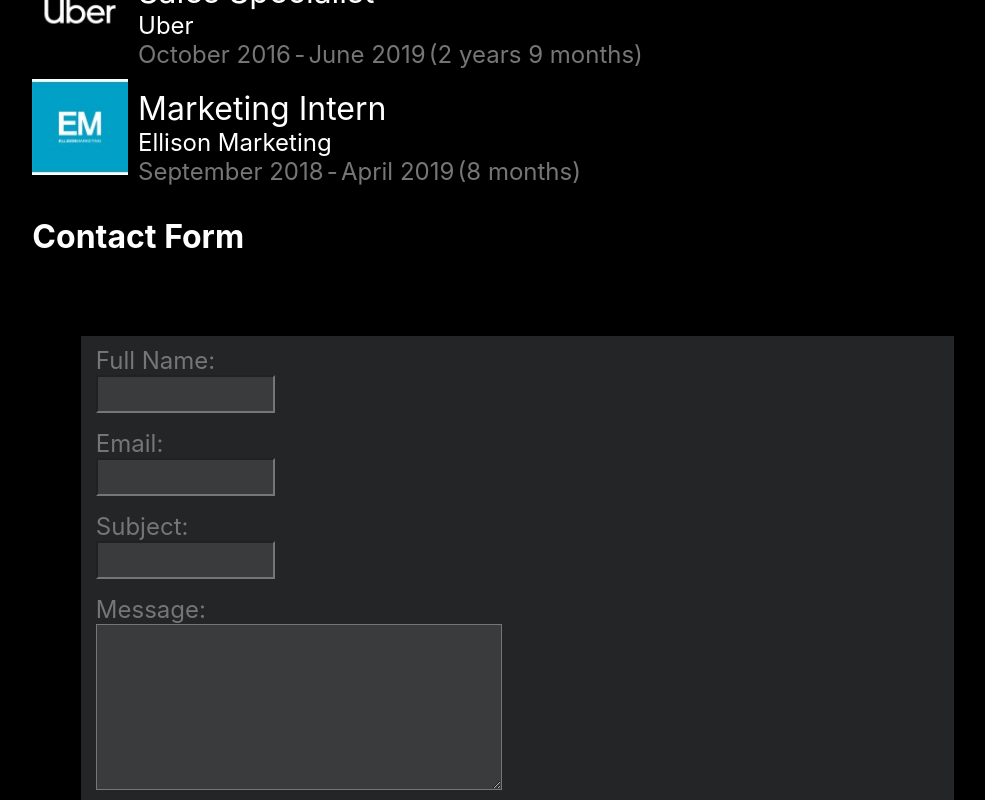
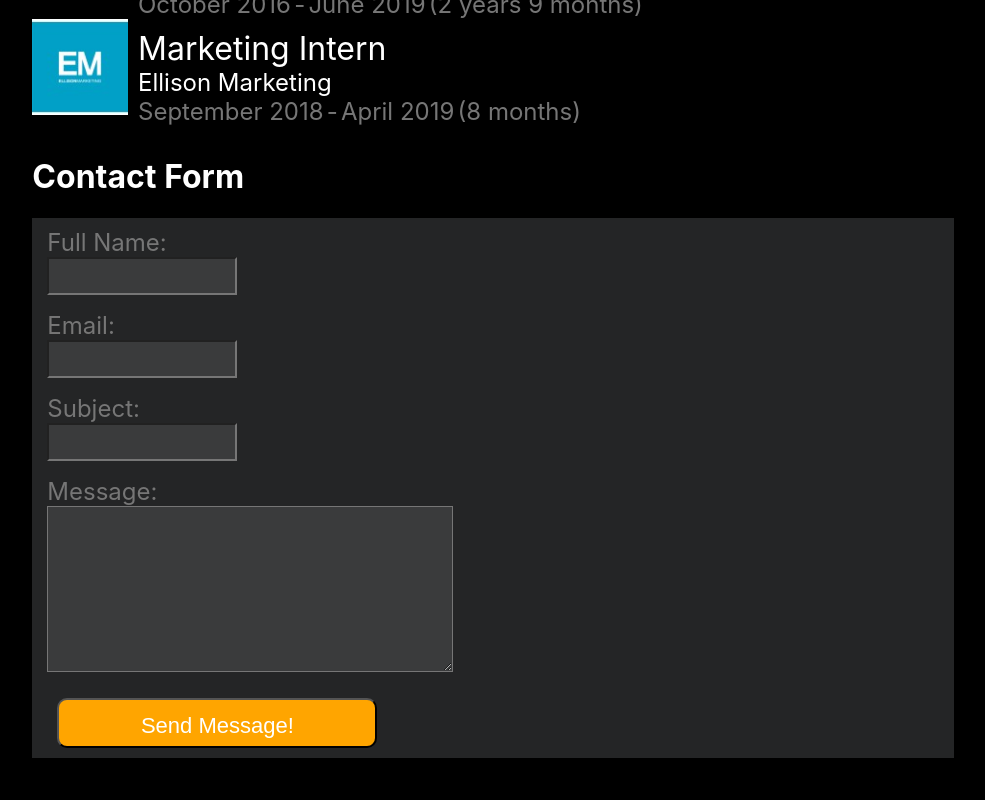
Before and after one commit to GalinB/cv-site, a React (Create React App) app: page / in a window 1280 px wide. Shown: the part 1480-2280 px from the top of the page, without its empty margins (176-1161 px from the left). Built offline with nearby package versions, Linux system fonts and the light colour scheme.

Commit message:
another change

```diff
--- a/src/components/App.css
+++ b/src/components/App.css
@@ -264,7 +264,6 @@ padding: 5%;
 
   display: flex;
   flex-direction: column;
-  gap: 10px;
   margin-top: 10px;
   }
 
@@ -342,11 +341,17 @@ gap: 0.2rem;
   font-size: 1rem;
 }
 
+.darkMiddle6h1 {
+  color:black;
+  font-size: 1rem;
+}
+
 .contactForm {
   padding-left: 15px;
   padding-top: 10px;
   height: 100%;;
-  margin: 5%;
+  margin-right: 5%;
+  margin-bottom: 5%;
   background-color: #242526;
   display: flex;
   flex-direction: column;
@@ -438,6 +443,8 @@ gap: 0.2rem;
 }
 
 .darkWrapper {
+  padding-left: 1rem;
+  padding-right: 1rem;
   display: flex;
   flex-direction: row;
   background-color: #FFFFFF;
@@ -446,7 +453,6 @@ gap: 0.2rem;
 .darkMiddle2 {
   display: flex;
   flex-direction: column;
-  gap: 10px;
   margin-top: 10px;
 }
 
@@ -469,7 +475,8 @@ gap: 0.2rem;
   padding-left: 15px;
   padding-top: 10px;
   height: 100%;;
-  margin: 5%;
+  margin-right: 5%;
+  margin-bottom: 5%;
   background-color: #FFFFFF;
   display: flex;
   flex-direction: column;
--- a/src/components/middle6.js
+++ b/src/components/middle6.js
@@ -4,7 +4,7 @@ import { FaRegCopyright } from 'react-icons/fa'
 export default function Middle6({ darkMode }) {
   return (
     <div className={darkMode ? 'middle6' : 'darkMiddle6'}>
-      <h1 className="middle6h1">
+      <h1 className={darkMode ? 'middle6h1' : 'darkMiddle6h1'}>
         {' '}
         <FaRegCopyright /> 2024 All Rights Reserved.Bozhkov
       </h1>
```
